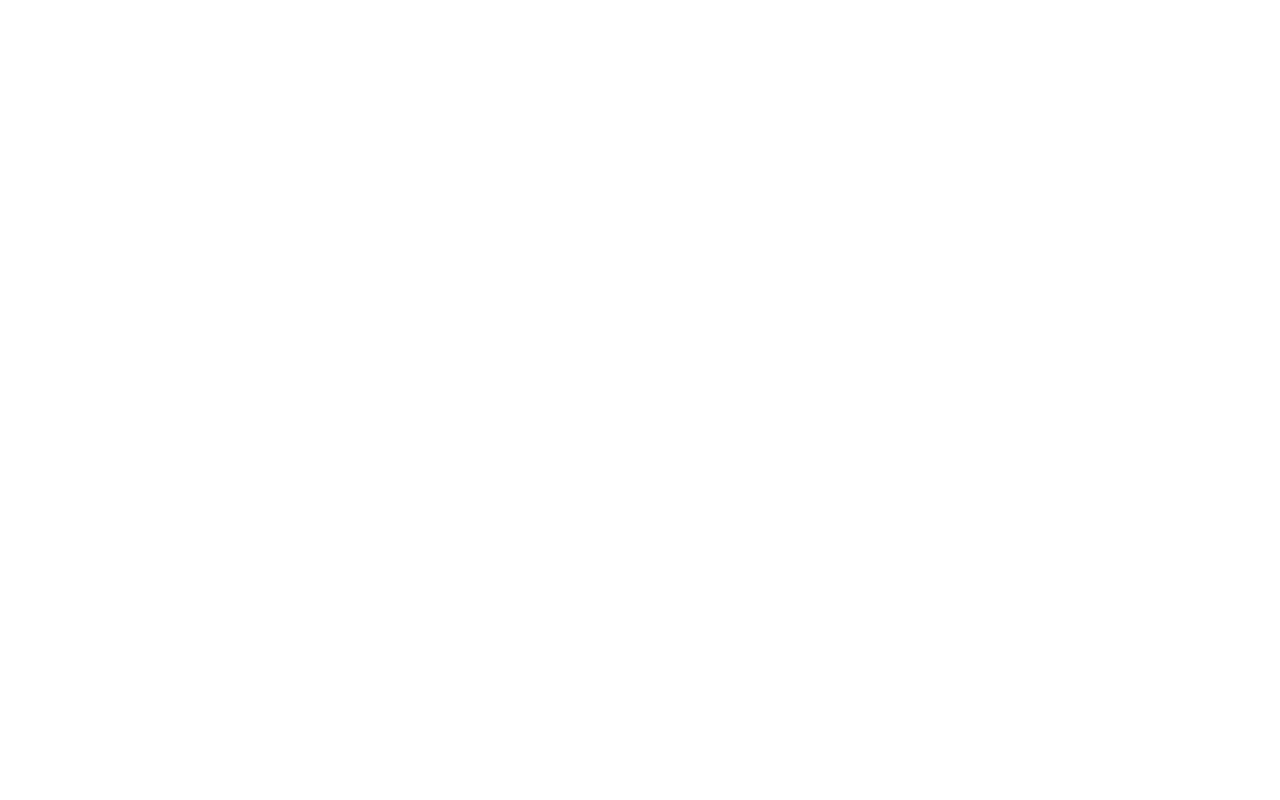
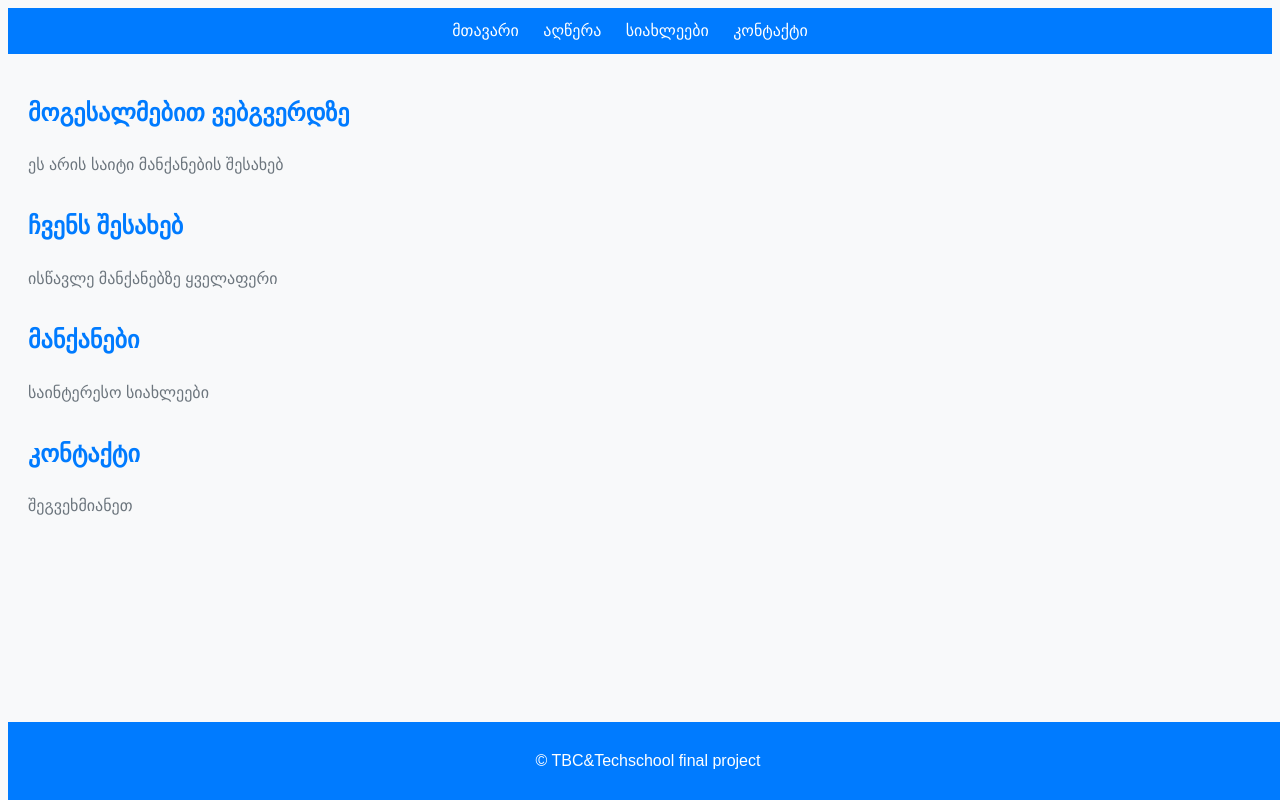
Before and after one commit to bil-geitsi-rati/final-project, a plain HTML site: page index.html in a window 1280 px wide. Drawn offline with Linux system fonts and the light colour scheme.

Commit message:
sawyisi saiti

```diff
--- a/index.html
+++ b/index.html
@@ -1,11 +1,48 @@
 <!DOCTYPE html>
-<html>
+<html lang="en">
 <head>
-	<meta charset="utf-8">
-	<meta name="viewport" content="width=device-width, initial-scale=1">
-	<title></title>
+    <meta charset="UTF-8">
+    <meta name="viewport" content="width=device-width, initial-scale=1.0">
+    <title>Standard Site Design with Reset</title>
+    <link rel="stylesheet" href="css/style.css">
+    <link rel="stylesheet" href="css/style.css">
 </head>
 <body>
+    <header>
+        <nav>
+            <ul>
+                <li><a href="#home">მთავარი</a></li>
+                <li><a href="#about">აღწერა</a></li>
+                <li><a href="#services">სიახლეები</a></li>
+                <li><a href="#contact">კონტაქტი</a></li>
+            </ul>
+        </nav>
+    </header>
 
+    <main>
+        <section id="home" class="section">
+            <h1>მოგესალმებით ვებგვერდზე</h1>
+            <p>ეს არის საიტი მანქანების შესახებ</p>
+        </section>
+
+        <section id="about" class="section">
+            <h2>ჩვენს შესახებ</h2>
+            <p>ისწავლე მანქანებზე ყველაფერი</p>
+        </section>
+
+        <section id="services" class="section">
+            <h2>მანქანები</h2>
+            <p>საინტერესო სიახლეები</p>
+        </section>
+
+        <section id="contact" class="section">
+            <h2>კონტაქტი</h2>
+            <p>შეგვეხმიანეთ</p>
+        </section>
+    </main>
+
+    <footer>
+        <p>&copy; TBC&Techschool final project</p>
+    </footer>
 </body>
 </html>
--- /dev/null
+++ b/scss/reset.scss
@@ -0,0 +1,130 @@
+html,
+body,
+div,
+span,
+applet,
+object,
+iframe,
+h1,
+h2,
+h3,
+h4,
+h5,
+h6,
+p,
+blockquote,
+pre,
+a,
+abbr,
+acronym,
+address,
+big,
+cite,
+code,
+del,
+dfn,
+em,
+img,
+ins,
+kbd,
+q,
+s,
+samp,
+small,
+strike,
+strong,
+sub,
+sup,
+tt,
+var,
+b,
+u,
+i,
+center,
+dl,
+dt,
+dd,
+ol,
+ul,
+li,
+fieldset,
+form,
+label,
+legend,
+table,
+caption,
+tbody,
+tfoot,
+thead,
+tr,
+th,
+td,
+article,
+aside,
+canvas,
+details,
+embed,
+figure,
+figcaption,
+footer,
+header,
+hgroup,
+menu,
+nav,
+output,
+ruby,
+section,
+summary,
+time,
+mark,
+audio,
+video {
+    margin: 0;
+    padding: 0;
+    border: 0;
+    font-size: 100%;
+    font: inherit;
+    vertical-align: baseline;
+}
+
+/* HTML5 display-role reset for older browsers */
+article,
+aside,
+details,
+figcaption,
+figure,
+footer,
+header,
+hgroup,
+menu,
+nav,
+section {
+    display: block;
+}
+
+body {
+    line-height: 1;
+}
+
+ol,
+ul {
+    list-style: none;
+}
+
+blockquote,
+q {
+    quotes: none;
+}
+
+blockquote:before,
+blockquote:after,
+q:before,
+q:after {
+    content: '';
+    content: none;
+}
+
+table {
+    border-collapse: collapse;
+    border-spacing: 0;
+}
--- /dev/null
+++ b/scss/style.scss
@@ -0,0 +1,64 @@
+$primary-color: #007bff;
+$secondary-color: #6c757d;
+
+// Global styles
+body {
+    font-family: Arial, sans-serif;
+    line-height: 1.6;
+    background-color: #f8f9fa;
+}
+
+header {
+    background-color: $primary-color;
+    color: white;
+    padding: 10px 0;
+
+    nav {
+        ul {
+            list-style-type: none;
+            margin: 0;
+            padding: 0;
+            text-align: center;
+
+            li {
+                display: inline;
+                margin-right: 20px;
+
+                a {
+                    color: white;
+                    text-decoration: none;
+
+                    &:hover {
+                        text-decoration: underline;
+                    }
+                }
+            }
+        }
+    }
+}
+
+main {
+    padding: 20px;
+
+    .section {
+        margin-bottom: 30px;
+
+        h1, h2 {
+            color: $primary-color;
+        }
+
+        p {
+            color: $secondary-color;
+        }
+    }
+}
+
+footer {
+    background-color: $primary-color;
+    color: white;
+    text-align: center;
+    padding: 10px 0;
+    position: fixed;
+    bottom: 0;
+    width: 100%;
+}
```
Also changed, not shown: css/reset.css (added), css/style.css (added), 2 other files.
